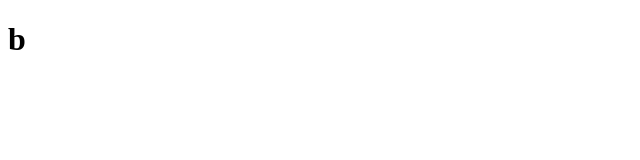
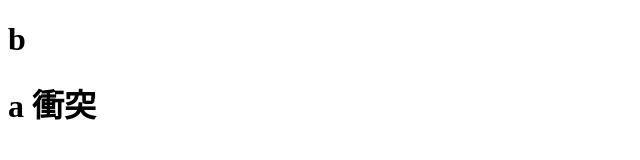
Before and after one commit to law252582/TFD103_git, a plain HTML site: page index.html in a window 1280 px wide. Shown: the whole page, without its empty margins (0-640 px from the left). Drawn offline with Linux system fonts and the light colour scheme.

Commit message:
add h1 a

```diff
--- a/index.html
+++ b/index.html
@@ -8,5 +8,6 @@
 </head>
 <body>
     <h1>b</h1>
+    <h1>a 衝突</h1>
 </body>
 </html>
```
